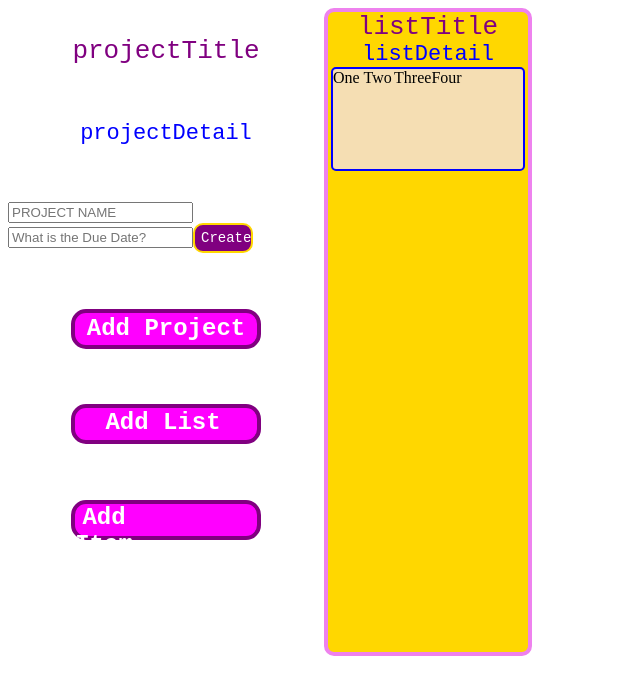
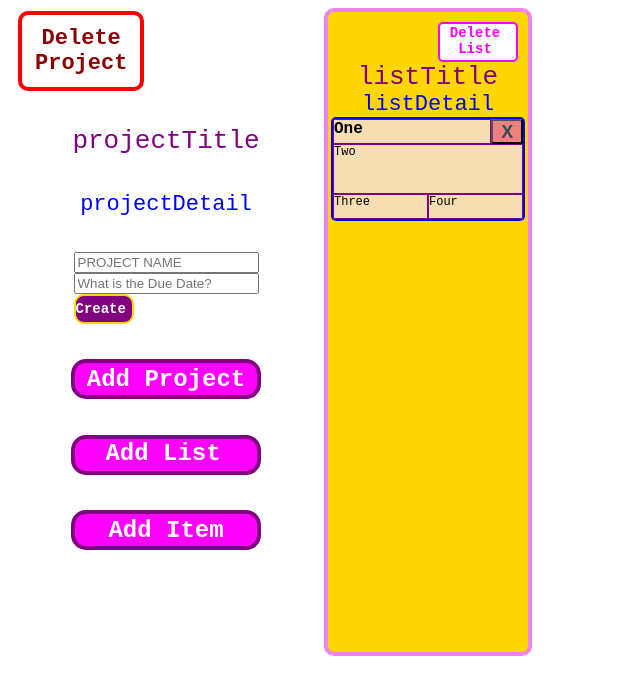
Before and after one commit to myopicOracle/todo-list-odin-path, a website built with webpack: page src/template.html in a window 1280 px wide. Both pictures are taken after a click on the button "Add Project". Shown: the whole page, without its empty margins (0-640 px from the left). Built offline with nearby package versions, Linux system fonts and the light colour scheme.

Commit message:
Add control flow redirect user action, prettify and fix formatting

```diff
--- a/src/_appendInputs.js
+++ b/src/_appendInputs.js
@@ -28,7 +28,6 @@ export default function _appendInputsToDisplay(e) {
     deleteItemButton.textContent = "X"
     deleteItemButton.addEventListener('click', _deleteElement)
 
-
     const nameInput = document.querySelector(".name").value
     quadrantOne.textContent = nameInput
 
@@ -36,6 +35,8 @@ export default function _appendInputsToDisplay(e) {
         projectCounter += 1
         let identifier = `project-${projectCounter}`
         inputsContainer.setAttribute("class", `project ${identifier}`)
+
+        inputsContainer.appendChild(deleteProjectButton)
 
         const dueDateInput = document.querySelector(".dueDate").value
         quadrantThree.textContent = dueDateInput
@@ -45,8 +46,6 @@ export default function _appendInputsToDisplay(e) {
         inputsContainer.appendChild(quadrantOne)
         inputsContainer.appendChild(quadrantThree)
 
-        inputsContainer.appendChild(deleteProjectButton)
-
         contentContainer.appendChild(inputsContainer)
     }
 
@@ -54,6 +53,8 @@ export default function _appendInputsToDisplay(e) {
         listCounter += 1
         let identifier = `list-${listCounter}`
         inputsContainer.setAttribute("class", `list ${identifier}`)
+
+        inputsContainer.appendChild(deleteListButton)
 
         const priorityInput = document.querySelector(".priority").value
         quadrantFour.textContent = priorityInput
@@ -63,8 +64,6 @@ export default function _appendInputsToDisplay(e) {
         inputsContainer.appendChild(quadrantOne)
         inputsContainer.appendChild(quadrantFour)
 
-        inputsContainer.appendChild(deleteListButton)
-
         let parentContainer = document.querySelector(`.project-${projectCounter}`)
         parentContainer.appendChild(inputsContainer)
     }
@@ -72,7 +71,7 @@ export default function _appendInputsToDisplay(e) {
     if (e.target.classList.contains("item")) {
         itemCounter += 1
         let identifier = `item-${itemCounter}`
-        inputsContainer.setAttribute("class", `item ${identifier}`)
+        inputsContainer.setAttribute("class", `item wrapper ${identifier}`)
 
         const detailsInput = document.querySelector(".details").value
         quadrantTwo.textContent = detailsInput
@@ -92,8 +91,10 @@ export default function _appendInputsToDisplay(e) {
 
         inputsContainer.appendChild(deleteItemButton)
 
-        let parentContainer = document.querySelector(`.list-${listCounter}`)
-        parentContainer.appendChild(inputsContainer)
+        if (document.querySelector(`.list-${listCounter}`)) {
+            let parentContainer = document.querySelector(`.list-${listCounter}`)
+            parentContainer.appendChild(inputsContainer)
+        }   else alert("You must create a list first!")
     }
 
 console.log("END OF _appendInputsToDisplay()")
--- a/src/_delete.js
+++ b/src/_delete.js
@@ -1,14 +1,14 @@
 export default function _deleteElement(e) {
 
-    if (e.target.parentElement.classList.contains("project")) {
-        outerContainer.removeChild(outerContainer.lastChild)
+    if (e.target.classList.contains("project")) {
+        e.target.parentElement.remove()
     }
 
-    else if (e.target.parentElement.classList.contains("list")) {
-        contentContainer.removeChild(contentContainer.lastChild)
+    else if (e.target.classList.contains("list")) {
+        e.target.parentElement.remove()
     }
 
-    else if (e.target.parentElement.classList.contains("item")) {
+    else if (e.target.classList.contains("item")) {
         e.target.parentElement.remove()
     }
 
--- a/src/global_scope.js
+++ b/src/global_scope.js
@@ -32,7 +32,28 @@ export default function defaultOnPageLoad() {
     const quadrantThree = document.createElement("div")
     const quadrantFour = document.createElement("div")
 
+    const deleteProjectButton = document.createElement("button")
+    deleteProjectButton.setAttribute('class', 'project button delete')
+    deleteProjectButton.textContent = "Delete Project"
+    deleteProjectButton.addEventListener('click', (e) => {
+        document.querySelector('.project-container').remove()
+    })
+
+    const deleteListButton = document.createElement("button")
+    deleteListButton.setAttribute('class', 'list button delete')
+    deleteListButton.textContent = "Delete List"
+    deleteListButton.addEventListener('click', (e) => {
+        e.target.parentElement.remove()
+    })
+
+    const deleteItemButton = document.createElement("button")
+    deleteItemButton.addEventListener('click', (e) => {
+        e.target.parentElement.remove()
+    })
+
     // Add sample project details and action buttons to Left Panel
+    panelContainer.appendChild(deleteProjectButton)
+
     projectTitle.setAttribute("class", "inputs projectTitle")
     projectTitle.textContent = "projectTitle"
     panelContainer.appendChild(projectTitle)
@@ -55,27 +76,35 @@ export default function defaultOnPageLoad() {
     listTitle.textContent = "listTitle"
     listDetail.textContent = "listDetail"
 
+    quadrantOne.setAttribute('class', 'quadrantOne quadrant')
+    quadrantTwo.setAttribute('class', 'quadrantTwo quadrant')
+    quadrantThree.setAttribute('class', 'quadrantThree quadrant')
+    quadrantFour.setAttribute('class', 'quadrantFour quadrant')
+    deleteItemButton.setAttribute('class', 'item button delete')
+
     quadrantOne.textContent = "One"
     quadrantTwo.textContent = "Two"
     quadrantThree.textContent = "Three"
     quadrantFour.textContent = "Four"
+    deleteItemButton.textContent = "X"
 
     sampleItem.appendChild(quadrantOne)
     sampleItem.appendChild(quadrantTwo)
     sampleItem.appendChild(quadrantThree)
     sampleItem.appendChild(quadrantFour)
+    sampleItem.appendChild(deleteItemButton)
 
     // Add completed list to right-hand content box
     const projectContainer = document.createElement("div")
     projectContainer.setAttribute("class", "project-container project-1")
     contentContainer.appendChild(projectContainer)
 
+    sampleList.appendChild(deleteListButton)
     sampleList.appendChild(listTitle)
     sampleList.appendChild(listDetail)
+    sampleList.appendChild(sampleItem)
 
-    sampleList.appendChild(sampleItem)
     projectContainer.appendChild(sampleList)
-
 }
 
 export const addPanelButtons = function() {
--- a/src/styles.css
+++ b/src/styles.css
@@ -29,6 +29,13 @@
     grid-template-rows: 1fr;
 }
 
+.form.container {
+    display: flex;
+    flex-direction: column;
+    justify-content: center;
+    align-content: center;
+}
+
 
 .list {
     width: 50%;
@@ -43,7 +50,7 @@
     align-items: center;
 }
 
-.item {
+.item.wrapper {
     width: 95%;
     height: min-content;
     background-color: wheat;
@@ -62,10 +69,16 @@ button.submit {
     background-color: purple;
     font-family: monospace;
     font-size: 14px;
+    font-weight: 900;
     width: 60px;
     height: 30px;
     border: 2px solid gold;
     border-radius: 10px;
+    /*  */
+    padding: 0;
+    display: flex;
+    flex-direction: column;
+    justify-content: center;
 }
 
 
@@ -114,55 +127,54 @@ button.add {
 }
 
 .quadrantOne {
-    grid-area: 1 / 1 / 2 / 6;
+    grid-area: 1 / 1 / span 1 / span 5;
     font-size: 16px;
     font-weight: bold;
 }
 
 .quadrantTwo {
-    grid-area: 2 / 1 / 4 / 3;
+    grid-area: 2 / 1 / span 2 / span 6;
 }
 
 .quadrantThree {
-    grid-area: 4 / 1 / 5 / 2;
+    grid-area: 4 / 1 / span 1 / span 3;
 }
 
 .quadrantFour {
-    grid-area: 4 / 2 / 5 / 3;
+    grid-area: 4 / 4 / span 1 / span 3;
 }
 
 
 .item.delete {
-    grid-area: 1 / 6 / 2 / 7;
-    font-size: 28px;
-    font-weight: 900;
+    grid-area: 1 / 6 / span 1 / span 1;
+    font-size: 18px;
+    font-weight: 700;
     color: darkslategrey;
     background-color: lightcoral;
-}
-
-
-.project.delete {
-    color: magenta;
-    background-color: white;
-    font-family: monospace;
-    font-size: 24px;
-    font-weight: 700;
-    width: 20%;
-    height: 40px;
-    margin: 0 10px 0 auto;
-    border: 4px solid magenta;
-    border-radius: 10px;
 }
 
 .list.delete {
     color: magenta;
     background-color: white;
     font-family: monospace;
-    font-size: 18px;
+    font-size: 14px;
     font-weight: 700;
-    width: 20%;
-    height: 30px;
-    margin: 0 10px 0 auto;
+    width: 40%;
+    height: 40px;
+    margin: 10px 10px 0 auto;
     border: 2px solid magenta;
-    border-radius: 10x;
+    border-radius: 5px;
 }
+
+.project.delete {
+    color: darkred;
+    background-color: white;
+    font-family: monospace;
+    font-size: 22px;
+    font-weight: 900;
+    width: 40%;
+    height: 80px;
+    margin: -15px auto 0 10px;
+    border: 4px solid red;
+    border-radius: 10px;
+}
```
